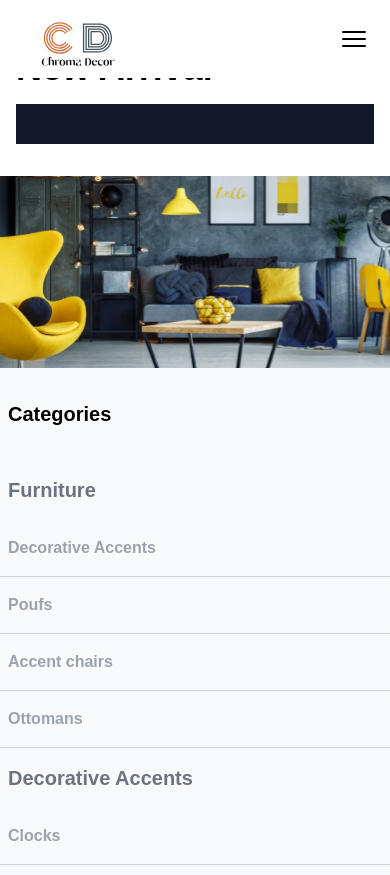
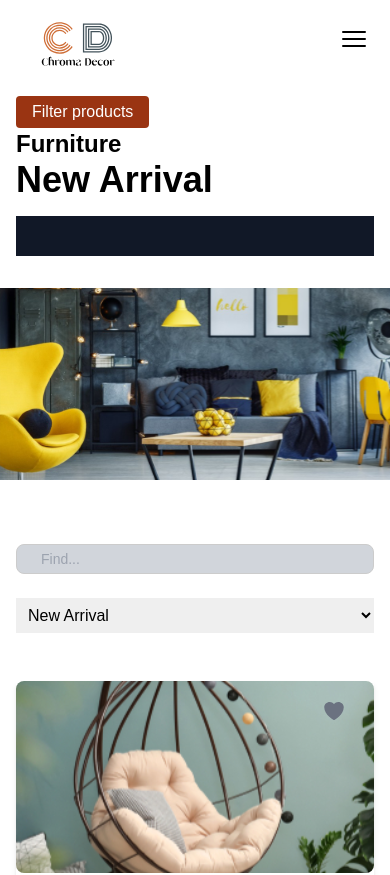
Before and after one commit to stevenmukama/Home-Decor, a React (Vite) app: page /product in a window 390 px wide. Shown: the top 875 px of the page. Built offline with nearby package versions, Linux system fonts and the light colour scheme.

Commit message:
sidebar filters

```diff
--- a/src/components/Sidebar.jsx
+++ b/src/components/Sidebar.jsx
@@ -10,9 +10,8 @@ const Sidebar = () => {
     const queryParams = new URLSearchParams(location.search);
     setMainCateg(queryParams.get("mainCateg"));
   }, [location]);
-
   return (
-    <aside className="lg:w-96 w-full bg-gray-50">
+    <aside className="lg:w-96 w-64 bg-gray-50">
       <h2 className="lg:px-8 md:px-4 px-2 py-8 mb-4 lg:text-6xl md:text-4xl text-xl font-semibold">
         Categories
       </h2>
@@ -20,7 +19,7 @@ const Sidebar = () => {
         <div key={category.name}>
           <div className="lg:px-8 md:px-4 px-2 my-4">
             <Link
-              className={`lg:text-4xl md:text-2xl text-xl font-bold ${
+              className={`lg:text-4xl md:text-2xl font-bold ${
                 category.name === mainCateg ? "text-red-500" : "text-gray-500"
               } hover:underline`}
               to={`?mainCateg=${category.name}`}
@@ -29,7 +28,7 @@ const Sidebar = () => {
             </Link>
             {category.name === mainCateg && (
               <div className="border-b border-red-500 mt-3 relative">
-                <span className="absolute -top-0.5 bg-red-500 w-1 h-1 rounded-full block"></span>
+                <span className="absolute  -top-0.5 bg-red-500 w-1 h-1 rounded-full block"></span>
               </div>
             )}
           </div>
@@ -37,7 +36,7 @@ const Sidebar = () => {
             {category.options.map((option) => (
               <Link
                 key={option}
-                className="lg:px-8 md:px-4 px-2 py-4 font-bold text-gray-400 border-b border-gray-300 text-md hover:underline"
+                className="lg:px-8 md:px-4 py-4 font-bold text-gray-400 border-b border-gray-300 text-md hover:underline"
                 to={`?mainCateg=${category.name}&subCateg=${option}`}
               >
                 {option}
--- a/src/pages/ProductListings/index.jsx
+++ b/src/pages/ProductListings/index.jsx
@@ -1,4 +1,4 @@
-import { useState, useEffect } from "react";
+import { useState, useEffect, useRef } from "react";
 import Sidebar from "../../components/Sidebar";
 import ProductCard from "../../components/ProductCard";
 import Footer from "../../components/Footer";
@@ -25,8 +25,10 @@ const Listings = () => {
   );
   const [currentPage, setCurrentPage] = useState(1);
   const [category, setCategory] = useState(productCategories[0]);
+  const [isSidebarOpen, setIsSidebarOpen] = useState(false);
 
   const location = useLocation();
+  const sidebarRef = useRef(null);
   const [subCateg, setSubCateg] = useState(null);
 
   useEffect(() => {
@@ -70,6 +72,28 @@ const Listings = () => {
     );
   };
 
+  const toggleSidebar = () => {
+    setIsSidebarOpen(!isSidebarOpen);
+  };
+
+  const closeSidebar = () => {
+    setIsSidebarOpen(false);
+  };
+
+  useEffect(() => {
+    const handleOutsideClick = (event) => {
+      if (sidebarRef.current && !sidebarRef.current.contains(event.target)) {
+        closeSidebar();
+      }
+    };
+
+    document.addEventListener("mousedown", handleOutsideClick);
+
+    return () => {
+      document.removeEventListener("mousedown", handleOutsideClick);
+    };
+  }, []);
+
   return (
     <div className="flex flex-col min-h-screen">
       <Helmet title="Products" />
@@ -80,10 +104,18 @@ const Listings = () => {
         onUpdateQuantity={handleUpdateQuantity}
         onRemoveItem={handleRemoveItem}
       />
+      <button
+        className="lg:hidden fixed top-24 left-4 z-50 px-4 py-1 bg-orange-800 text-white rounded"
+        onClick={toggleSidebar}
+      >
+        Filter products
+      </button>
       <div className="relative flex flex-col lg:flex-row">
         <div className="flex flex-col items-start justify-between flex-1 p-4 lg:p-12">
-          <div className="flex flex-col justify-between flex-1">
-            <h2 className="text-2xl lg:text-3xl font-bold">{category.name}</h2>
+          <div className="flex flex-col justify-between flex-1 pt-28">
+            <h2 className="text-2xl lg:text-3xl font-bold text-black">
+              {category.name}
+            </h2>
             <h3 className="font-bold text-4xl lg:text-7xl">{sortedBy}</h3>
           </div>
 
@@ -101,7 +133,17 @@ const Listings = () => {
         </div>
       </div>
       <div className="flex flex-1 flex-col lg:flex-row">
-        <Sidebar activeCategory={productCategories} />
+        <div
+          ref={sidebarRef}
+          className={`fixed top-0 left-0 w-full h-full bg-white lg:bg-transparent lg:relative z-50 transition-transform transform lg:translate-x-0 ${
+            isSidebarOpen ? "translate-x-0" : "-translate-x-full"
+          } lg:w-auto lg:h-auto lg:transform-none`}
+        >
+          <Sidebar
+            activeCategory={productCategories}
+            closeSidebar={closeSidebar}
+          />
+        </div>
         <main className="flex-1 p-4">
           <div className="flex flex-col md:flex-row justify-end gap-4 md:gap-8 my-12">
             <Input type="text" placeholder="Find..." value="" onChange={{}} />
```
